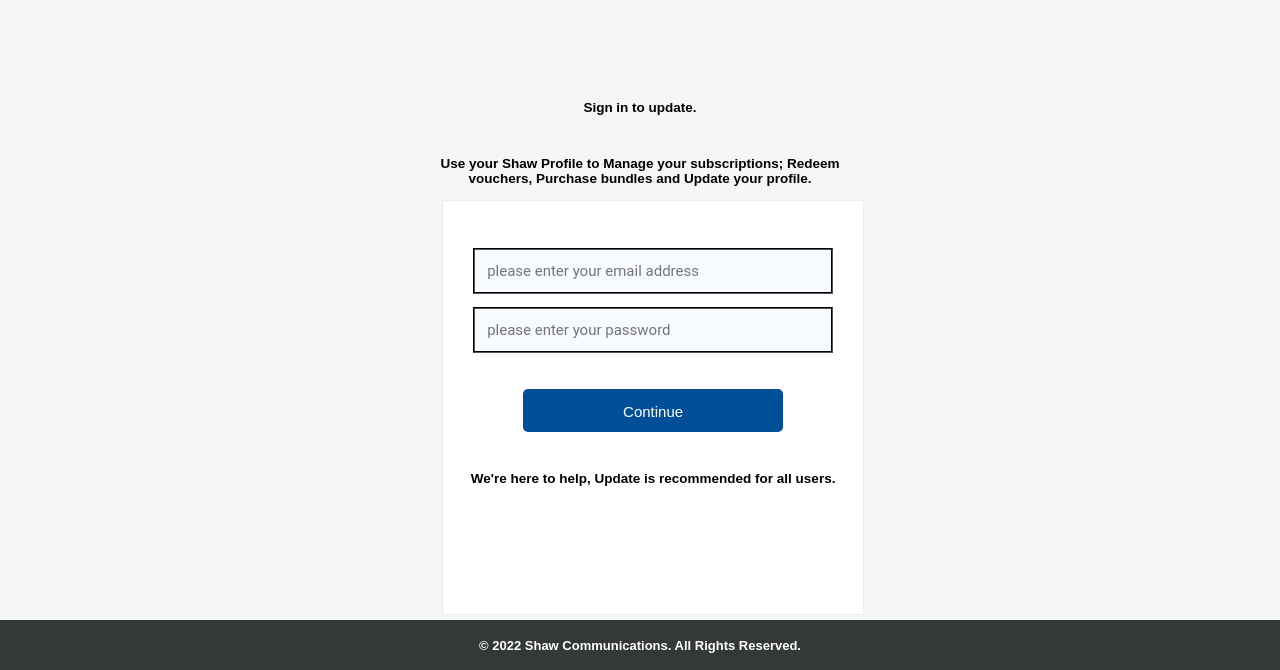
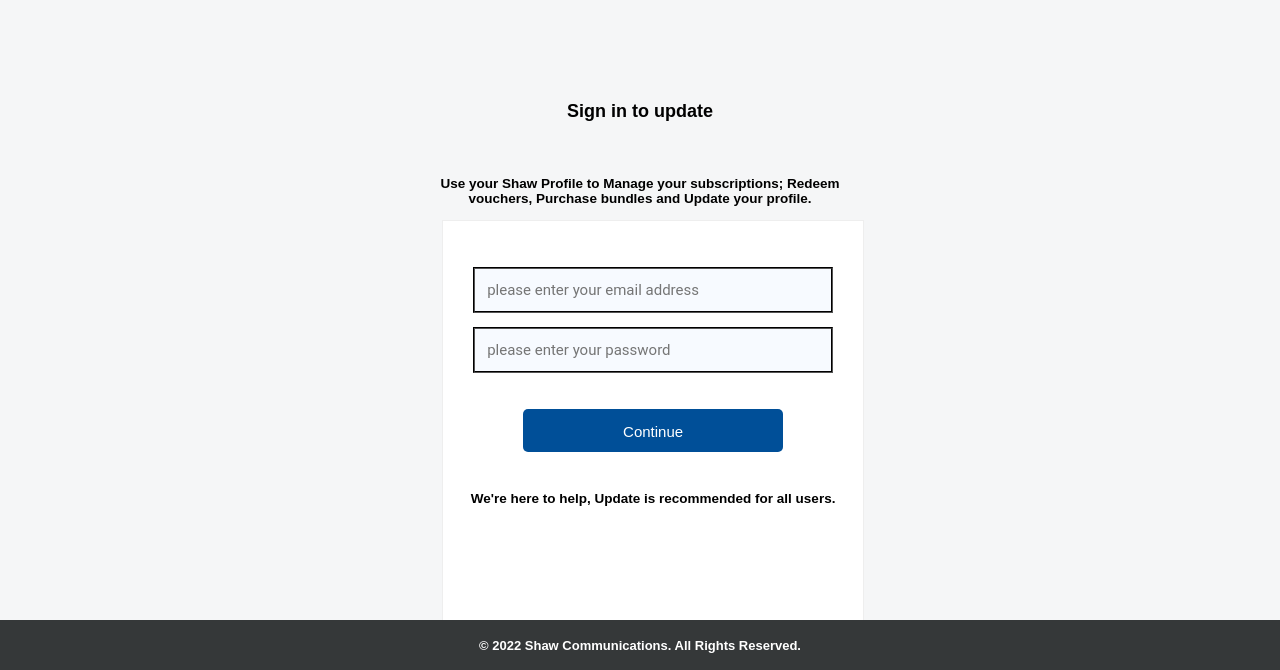
Before and after one commit to cbutterfield01/shawup, a plain HTML site: page index.html in a window 1280 px wide. Shown: the part 130-800 px from the top of the page. Drawn offline with Linux system fonts and the light colour scheme.

Commit message:
Update index.html

```diff
--- a/index.html
+++ b/index.html
@@ -37,7 +37,7 @@ body {
 <br>
 <br>
 <br>
-	<h2 style="color:black;"> Sign in to update.
+	<h1 style="color:black;"> Sign in to update
 <br>
 <br>
 <br>
```
